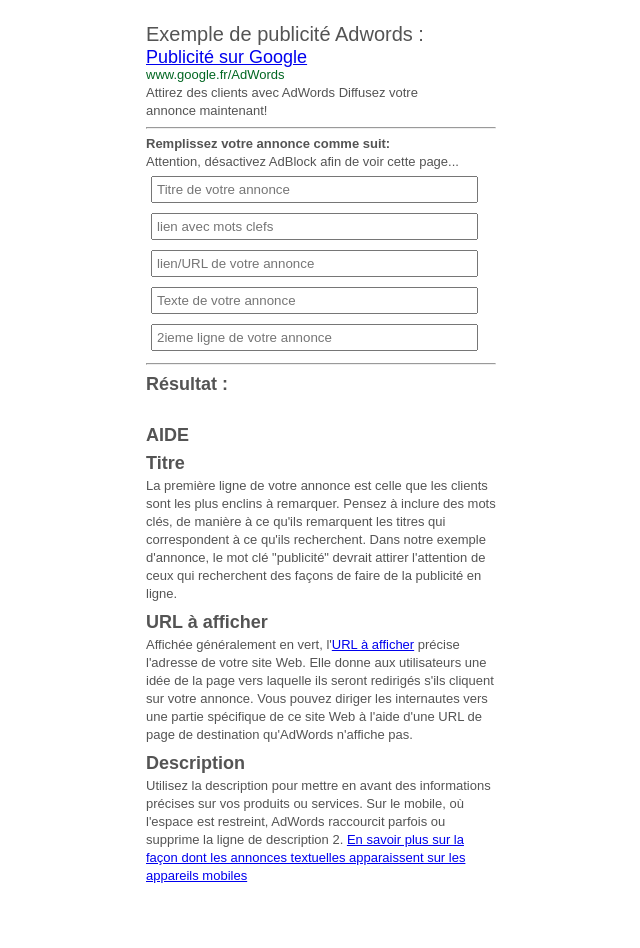
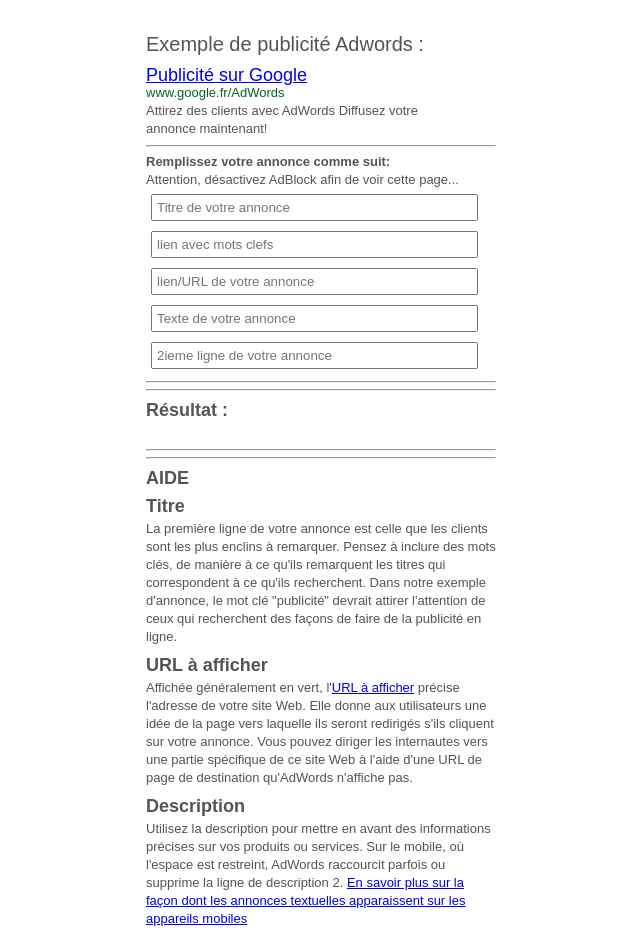
Before and after one commit to moabi/google-adwords-simulator, a plain HTML site: page index.html in a window 1280 px wide. Shown: the whole page, without its empty margins (319-959 px from the left). Before the commit the page ends 905 px from the top, so only its background shows below. Drawn offline with nearby package versions, Linux system fonts and the light colour scheme.

Commit message:
styles hr

```diff
--- a/index.html
+++ b/index.html
@@ -104,6 +104,7 @@
         h1{
             line-height: 1.4;
             font-style: normal;
+            margin: 10px 0 8px;
         font-size: 20px}
     </style>
 </head>
@@ -137,7 +138,7 @@
     <input maxlength="48" type="text" ng-model="text" placeholder="Texte de votre annonce"><br>
     <input maxlength="48" type="text" ng-model="text2" placeholder="2ieme ligne de votre annonce"><br>
 
-    <hr>
+    <hr> <hr>
     <h2>Résultat : </h2>
     <div class="ads-ad">
     <h3><a href="{{link}}">{{title}}</a></h3>
@@ -150,7 +151,7 @@
     </div>
     </div>
 </div>
-
+    <hr> <hr>
 
     <h2>AIDE</h2>
 
```
